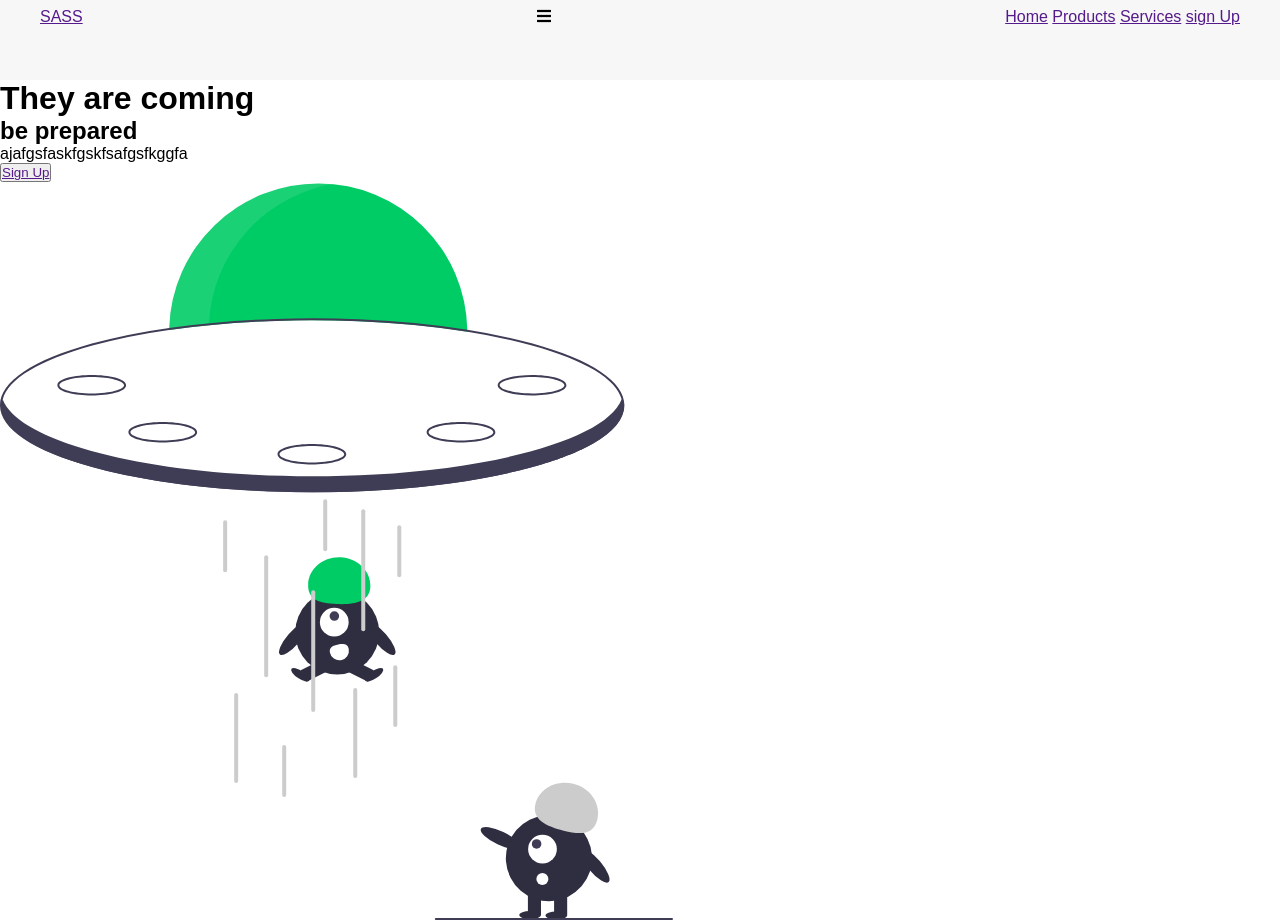
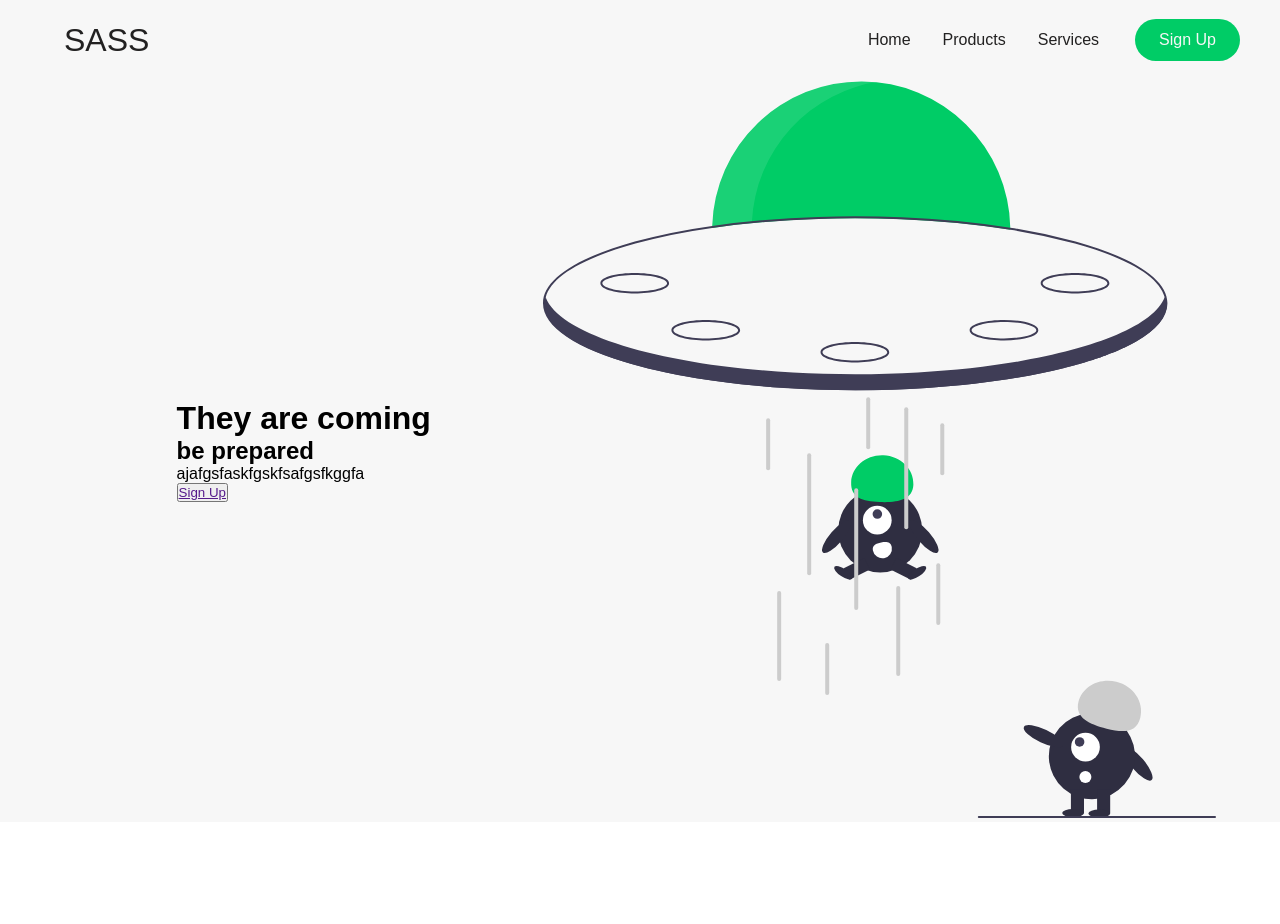
Before and after one commit to mattos251/website, a plain HTML site: page index.html in a window 1280 px wide. After the commit the page ends 822 px from the top, so only its background shows below. Drawn offline with Linux system fonts and the light colour scheme.

Commit message:
Construindo parte principal

```diff
--- a/index.html
+++ b/index.html
@@ -23,18 +23,18 @@
             <i class="fas fa-bars"> </i>
         </div>
 
-        <div class="navbar__manu">
-            <a href="" class="navbar__manu--links">Home</a>
-            <a href="" class="navbar__manu--links">Products</a>
-            <a href="" class="navbar__manu--links">Services</a>
-            <a href="" class="navbar__manu--links" id="button" >sign Up</a>
+        <div class="navbar__menu">
+            <a href="" class="navbar__menu--links">Home</a>
+            <a href="" class="navbar__menu--links">Products</a>
+            <a href="" class="navbar__menu--links">Services</a>
+            <a href="" class="navbar__menu--links" id="button">Sign Up</a>
         </div>
     </nav>
 
     <!-- Hero Section -->
 
-    <div class="hero">
-        <div class="hero_container">
+    <div class="hero" >
+        <div class="hero__container">
             <div class="hero__container--left">
                 <h1>They are coming</h1>
                 <h2>be prepared</h2>
@@ -43,10 +43,10 @@
                     <a href="">Sign Up</a>
                 </button>
 
-                <div class="hero__container--right">
-                    <img src="images/img-2.svg" alt="alien" class="hero__container--img">
-                </div>
+            </div>
 
+            <div class="hero__container--right">
+                <img src="images/img-2.svg" alt="alien" class="hero__container--img">
             </div>
         </div>
     </div>
--- /dev/null
+++ b/styles/_media-queries.scss
@@ -0,0 +1,12 @@
+@mixin tablet {
+    @media screen and (max-width: 768px){
+        @content;
+    }
+}
+
+
+@mixin mobile {
+    @media screen and (max-width: 280px){
+        @content;
+    }
+}
--- a/styles/_navbar.scss
+++ b/styles/_navbar.scss
@@ -1,6 +1,13 @@
 @import 'colors';
+@import 'media-queries';
+
+%align-center{
+    display: flex;
+    align-items: center;
+}
 
 .navbar {
+
     background: $light;
     height: 80px;
     display: flex;
@@ -9,5 +16,59 @@
     z-index: 10;
     position: relative;
 
+    &__logo{
+        @extend %align-center;
+        color: $dark;
+        cursor: pointer;
+        text-decoration: none;
+        font-size: 2rem;
+        margin-left: 24px;
+    }
 
+    &__bars {
+
+        opacity: 0;
+
+        @include tablet{
+            color: $dark;
+            opacity: 1;
+            position: absolute;
+            top: 22px;
+            right: 20px;
+            font-size: 2rem;
+        }
+    }
+
+    &__menu {
+        @extend %align-center;
+        list-style: none;
+
+        @include tablet{
+            display: none;
+        }
+
+        &--links {
+            text-decoration: none;
+            color: $dark;
+            text-align: center;
+            justify-content: center;
+            padding: 0 1rem;
+
+
+            &:hover{
+                color: $lime;
+                transition: all 0.3s ease;
+            }
+        }
+
+        #button{
+            padding: 12px 24px;
+            border: none;
+            outline: node;
+            border-radius: 50px;
+            margin-left: 20px;
+            background: $lime;
+            color: $light;
+        }
+    }
 }
--- a/styles/styles.scss
+++ b/styles/styles.scss
@@ -1,4 +1,5 @@
 @import 'navbar';
+@import 'colors';
 
 * {
     box-sizing: border-box;
@@ -6,3 +7,43 @@
     padding: 0;
     font-family: 'kumbh Sans', sans-serif;
 }
+
+.hero {
+    background-color: $light;
+
+    &__container {
+        display: grid;
+        grid-template-columns: 1fr 1fr;
+        align-items: center;
+        justify-items: center;
+        margin: 0 auto;
+        height: 100%;
+        z-index: 1;
+        width: 100%;
+        max-width: 1200px;
+        padding-right: 24px;
+        padding-left: 24px;
+    }
+
+    @include tablet {
+        grid-template-columns: 1fr;
+        height: 100%;
+    }
+
+    &--left{
+        width: 100%;
+        line-height: 1.2;
+
+        @include tablet{
+            padding: 5rem 0;
+        }
+
+        @include mobile{
+            line-height: 1.5;
+        }
+    }
+
+
+
+
+}
```
Also changed, not shown: styles/styles.css, 1 other file.
